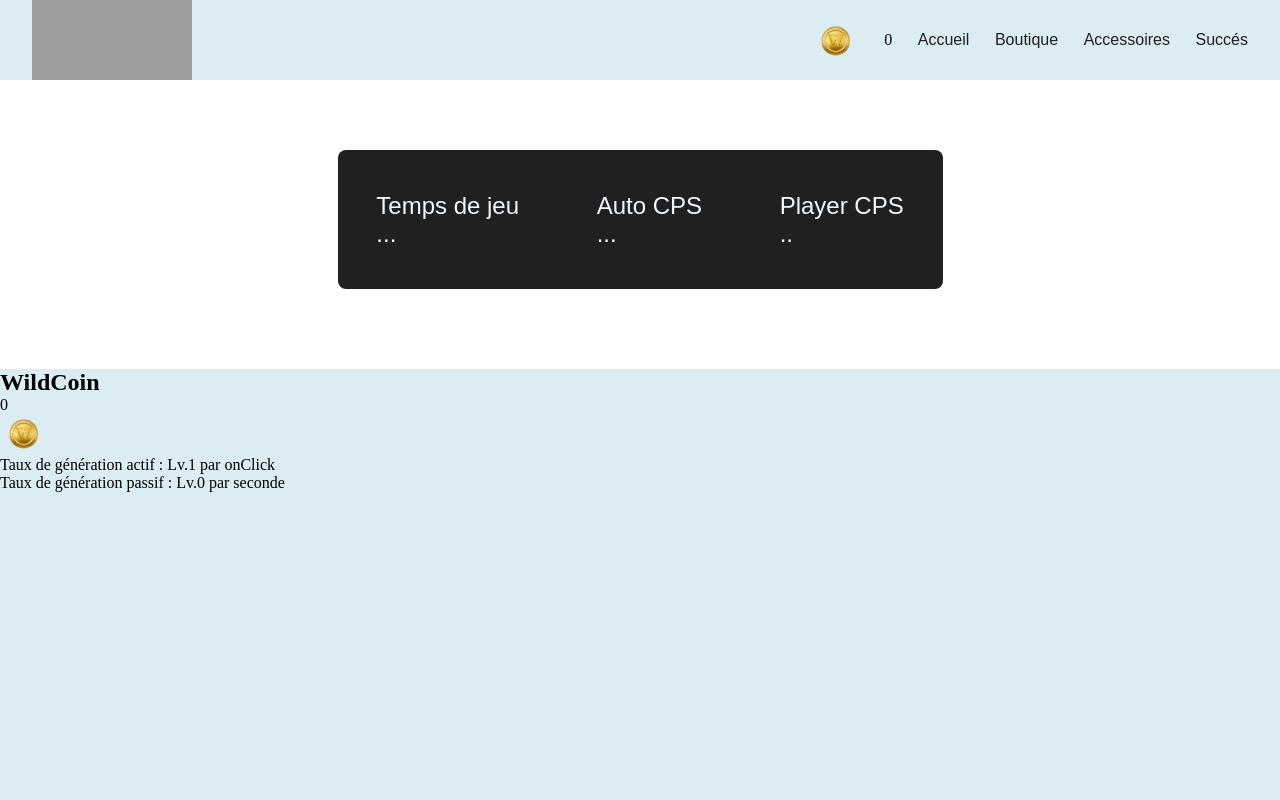
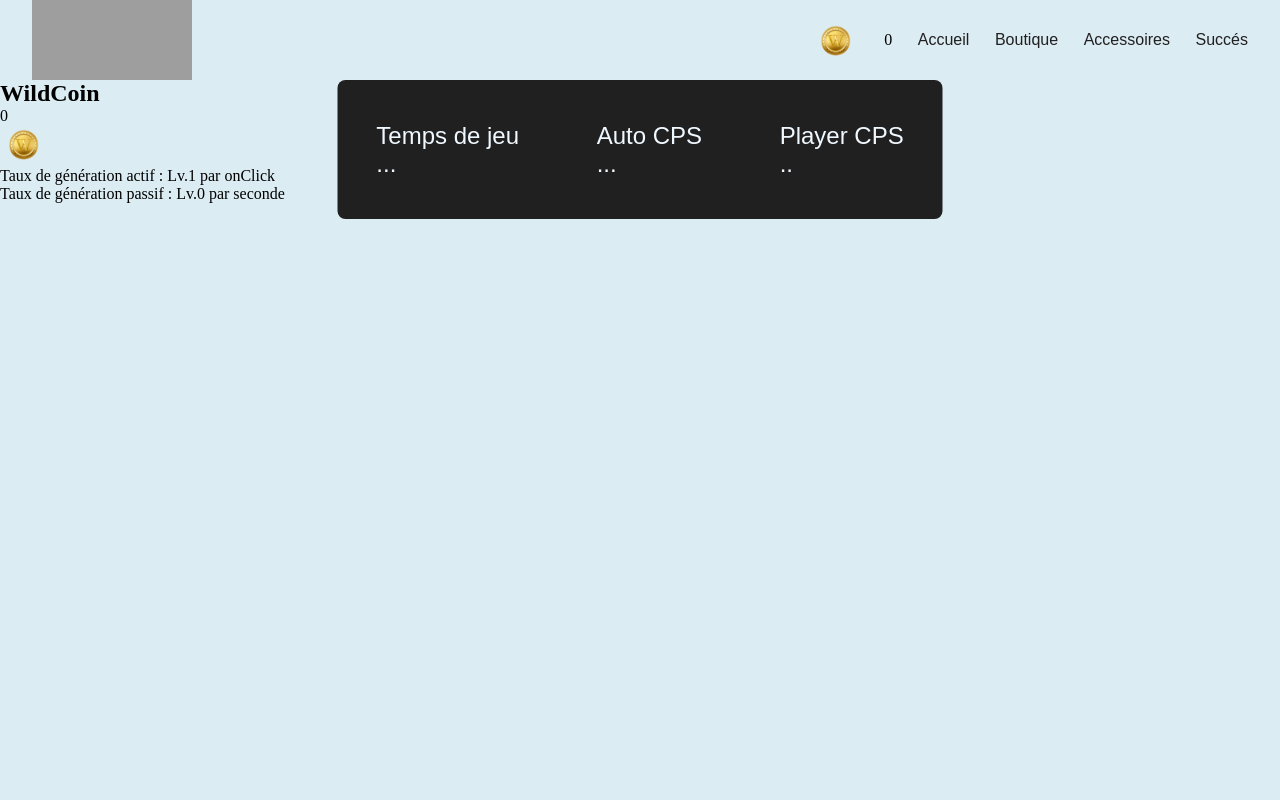
Before and after one commit to Batsave/Xmass-Click, a React (Vite) app: page / in a window 1280 px wide. Shown: the top 800 px of the page. Built offline with nearby package versions, Linux system fonts and the light colour scheme.

Commit message:
centrage Hud

```diff
--- a/src/scss/components/Hud.scss
+++ b/src/scss/components/Hud.scss
@@ -7,10 +7,12 @@
   display: flex;
   justify-content: space-around;
   align-items: center;
-  margin: auto;
   border-radius: 8px;
-  margin-top: 150px;
   box-sizing: border-box;
   color: aliceblue;
   font-size: 24px;
+  position: absolute;
+  left: 50%;
+  transform: translate(-50%);
+  z-index: 2;
 }
```
